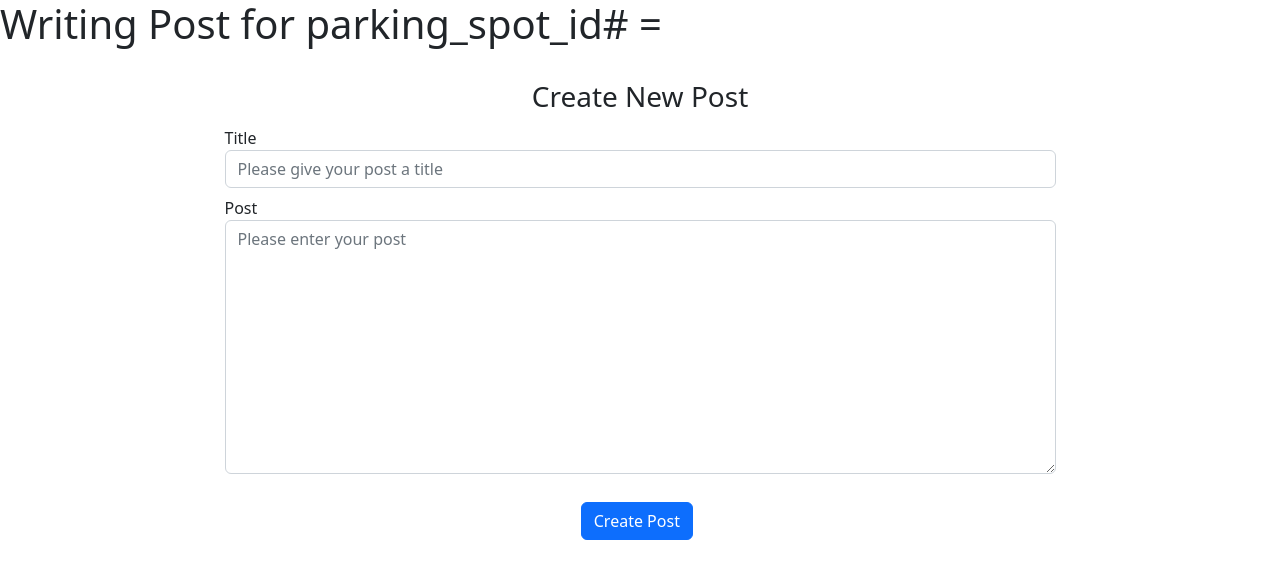
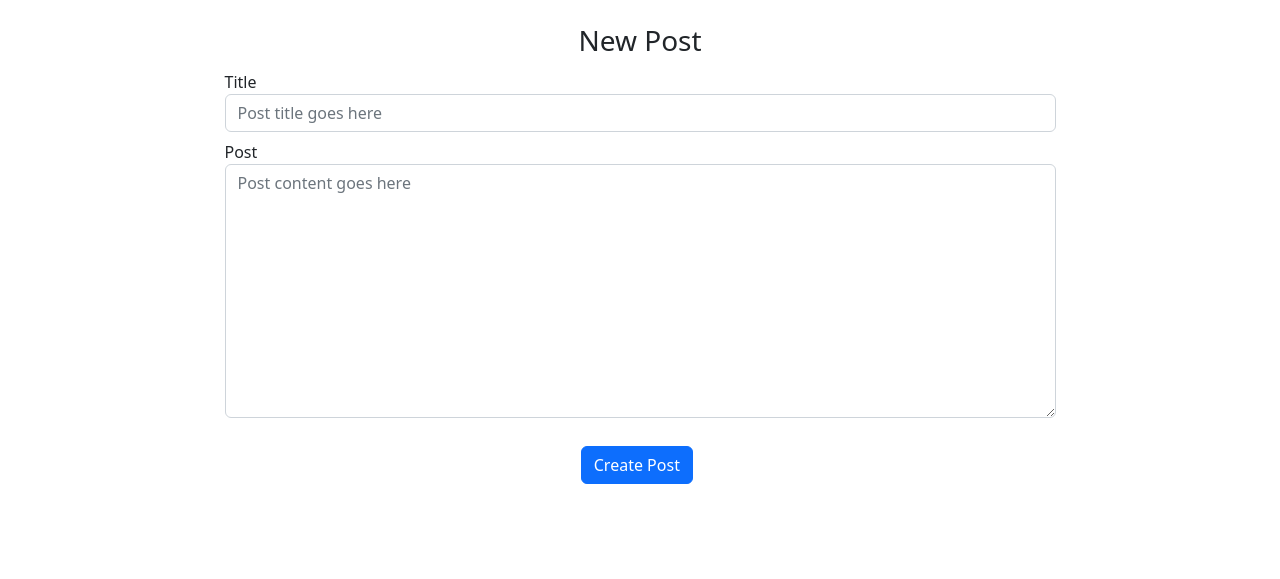
Before and after one commit to gcivil-nyu-org/Wednesday-Fall2023-Team-2, a Django app: template map/templates/map/post.html in a window 1280 px wide. Shown: the top 579 px of the page. Run offline with Django 4.2, Linux system fonts and the light colour scheme; the template is opened without the code that fills it: values that come from a table or form of the project are taken from there, others are empty.

Commit message:
change: changed create post UI

```diff
--- a/map/forms.py
+++ b/map/forms.py
@@ -19,14 +19,14 @@
         widget=forms.TextInput(
             attrs={
                 "class": "form-control",
-                "placeholder": "Please give your post a title",
+                "placeholder": "Post title goes here",
             }
         )
     )
 
     post = forms.CharField(
         widget=forms.Textarea(
-            attrs={"class": "form-control", "placeholder": "Please enter your post"}
+            attrs={"class": "form-control", "placeholder": "Post content goes here"}
         )
     )
 
--- a/map/templates/map/post.html
+++ b/map/templates/map/post.html
@@ -1,10 +1,9 @@
 {% extends "parkrowd/main.html" %}
 {% block content %}
-<h1>Writing Post for parking_spot_id# = {{spot.parking_spot_id}}</h1>
 <div class="container">
   <div class="row justify-content-center py-4">
     <div class="col-md-9">
-        <h3 class="text-center">Create New Post</h3>
+      <h3 class="text-center">New Post</h3>
       <form method="post">
         {% csrf_token %}
         <div class="form-group py-1">
```
Lines whose indentation alone changed are shown as unchanged.
